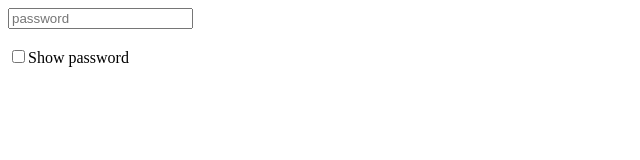
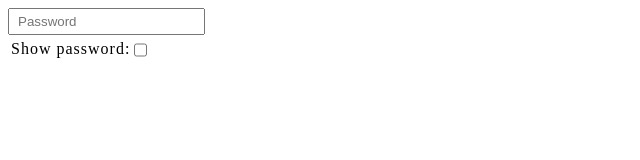
Before and after one commit to Collines/Javascript, a plain HTML site: page Show-Hide PW/index.html in a window 1280 px wide. Shown: the whole page, without its empty margins (0-640 px from the left). Drawn offline with Linux system fonts and the light colour scheme.

Commit message:
Minor fixes
Minor fixes in display and functionality to make it looks cool

```diff
--- a/Show-Hide PW/index.html
+++ b/Show-Hide PW/index.html
@@ -7,13 +7,31 @@
     <meta name='description' content='Show/Hide PW'/>
     <title>Show/Hide PW</title>
     <style>
+        #checkbox
+        {
+            float:left;
+            margin:0;
+            height:20px;
+        }
+        label{
+            letter-spacing: 1px;
+            float:left;
+            width:120px;
+            margin:0 3px;
+        }
+        input[type='password'], input[type='text']{
+            display:block;
+            margin-bottom: 5px;
+            padding:4px 8px;
+        }
     </style>
 </head>
 
 <body>
     <form id='main'>
-    <input type="password" placeholder="password"/><br/><br/>
-    <input type="checkbox" name="showpw">Show password
+    <input type="password" placeholder="Password"/>
+    <label>Show password:</label>
+    <input id='checkbox' type="checkbox" name="showpw">
     </form>
     <script src='script.js'></script>
 </body>
--- a/Show-Hide PW/script.js
+++ b/Show-Hide PW/script.js
@@ -1,5 +1,6 @@
 var password = document.getElementById('main').firstElementChild,
-    checkbox = document.getElementById('main').lastElementChild;
+    checkbox = document.getElementById('main').lastElementChild,
+    label = document.getElementById('main').querySelector('#main label');
 
 function hidePlaceholder(element) {
     'use strict';
@@ -15,27 +16,16 @@ function hidePlaceholder(element) {
     };
 }
 
-function showOrHidePw(element) {
-    'use strict';
-    if(element.getAttribute('type') == 'password') {
-        element.setAttribute('type','text');
-    }
-    else {
-        element.setAttribute('type','password');
-    }
-}
-
-
 hidePlaceholder(password);
 
-/*checkbox.onclick = function() {
+checkbox.onclick = function() {
     'use strict';
-    if(password.getAttribute('type') == 'password') {
+    if(password.getAttribute('type') === 'password' && label.textContent == 'Show password:') {
         password.setAttribute('type','text');
+        label.textContent = 'Hide password:'
     }
     else {
         password.setAttribute('type','password');
+        label.textContent = 'Show password:';
     }
-};*/
-
-checkbox.onclick = showOrHidePw(password);
+};
```
